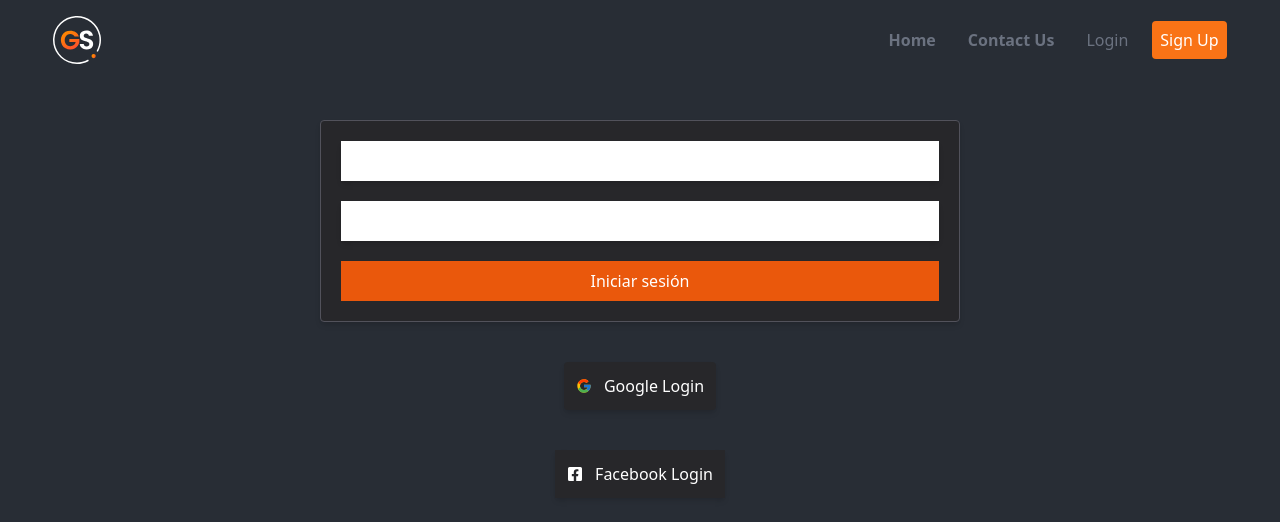
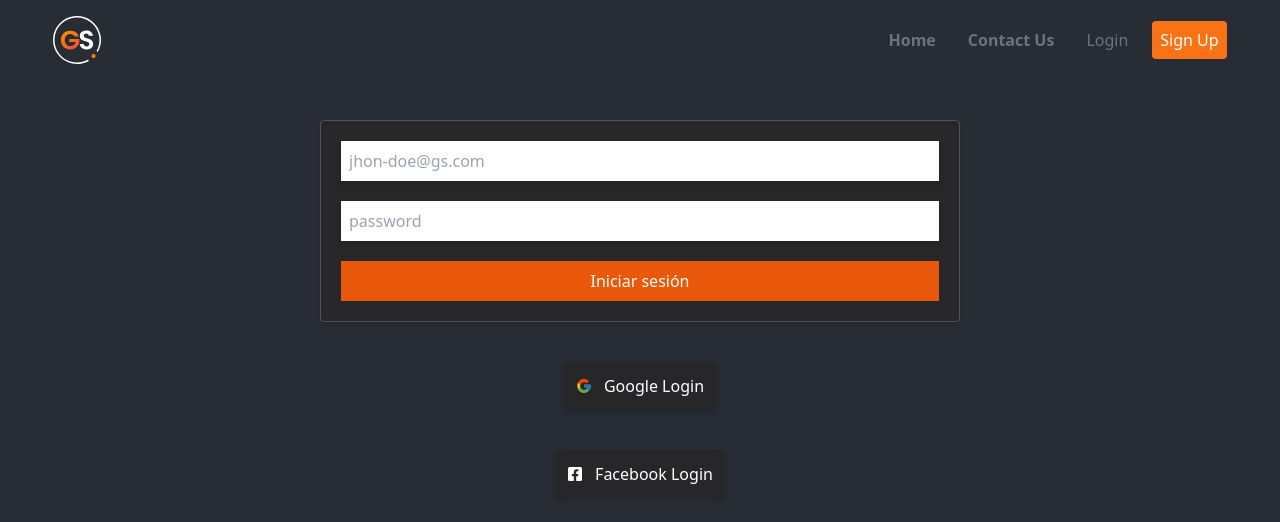
Before and after one commit to JorgeAVargasC/tzuzulcodebootcamp-frontend-react-project-2, a React (Create React App) app: page /login in a window 1280 px wide. Shown: the top 522 px of the page. Built offline with nearby package versions, Linux system fonts and the light colour scheme; no server answers.

Commit message:
Placeholders in Login and Sign Up

```diff
--- a/src/pages/Login.jsx
+++ b/src/pages/Login.jsx
@@ -45,8 +45,8 @@ export default function Login() {
 				className="bg-zinc-800 border-zinc-600 p-5 w-1/2 mx-auto my-10 flex flex-col gap-5 shadow-md border rounded text-black"
 				onSubmit={login}
 			>
-				<input className="p-2 shadow-md" type="email" name="email" />
-				<input className="p-2 shadow-md" type="password" name="password" />
+				<input className="p-2 shadow-md" type="email" name="email" placeholder="jhon-doe@gs.com"/>
+				<input className="p-2 shadow-md" type="password" name="password" placeholder="password"/>
 				<button className="bg-orange-600 text-white p-2">Iniciar sesión</button>
 			</form>
 
--- a/src/pages/SignUp.jsx
+++ b/src/pages/SignUp.jsx
@@ -45,9 +45,9 @@ export default function SignUp() {
 				className="my-10 bg-zinc-800 border-zinc-600 p-5 w-1/2 mx-auto flex flex-col gap-5 shadow-md border rounded text-black"
 				onSubmit={signup}
 			>
-				<input className="p-2 shadow-md" type="text" name="name" />
-				<input className="p-2 shadow-md" type="email" name="email" />
-				<input className="p-2 shadow-md" type="password" name="password" />
+				<input className="p-2 shadow-md" type="text" name="name" placeholder="Jhon Doe"/>
+				<input className="p-2 shadow-md" type="email" name="email" placeholder="jhon-doe@gs.com"/>
+				<input className="p-2 shadow-md" type="password" name="password" placeholder="Password"/>
 				<button className="bg-orange-600 text-white p-2">Sign Up</button>
 			</form>
 
```
